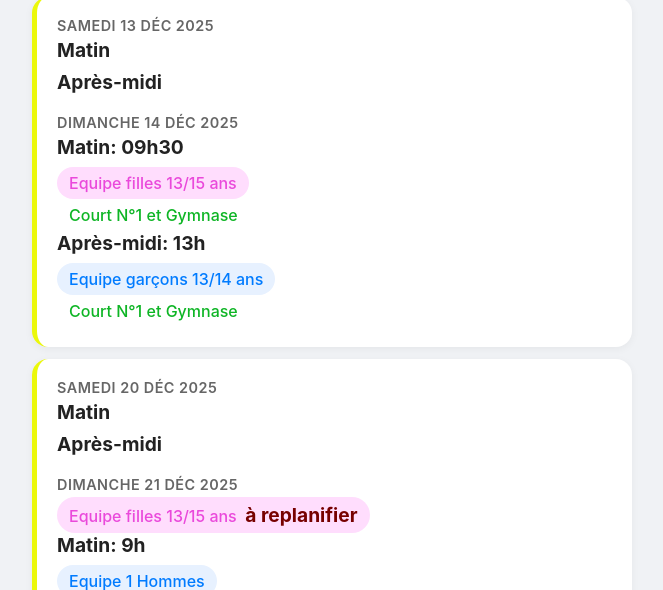
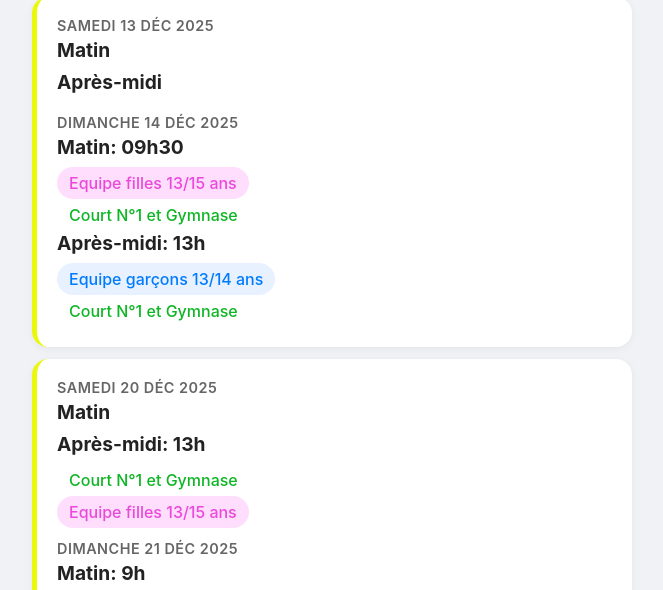
Before and after one commit to jclecam/CalendrierEquipesTennis, a plain HTML site: page index.html in a window 1280 px wide. Shown: the part 140-730 px from the top of the page, without its empty margins (308-971 px from the left). Drawn offline with Linux system fonts and the light colour scheme.

Commit message:
Update schedule details for December 2025

```diff
--- a/index.html
+++ b/index.html
@@ -187,10 +187,11 @@
         <div class="card">
             <div class="line-date">Samedi 20 Déc 2025</div>
 			<div class="line-period">Matin</div>
-			<div class="line-period">Après-midi</div>
+			<div class="line-period">Après-midi: 13h</div>
+			<div class="line-court">Court N°1 et Gymnase</div>
+			<div class="line-teamf">Equipe filles 13/15 ans</div>
 			<div class="line-vide"> </div>
 			<div class="line-date">Dimanche 21 Déc 2025</div>
-			<div class="line-teamf">Equipe filles 13/15 ans&nbsp;&nbsp;<p>à replanifier</p></div>
             <div class="line-period">Matin: 9h</div>
 			<div class="line-teamh">Equipe 1 Hommes</div>
 			<div class="line-court">Court N°1 et Gymnase</div>
```
